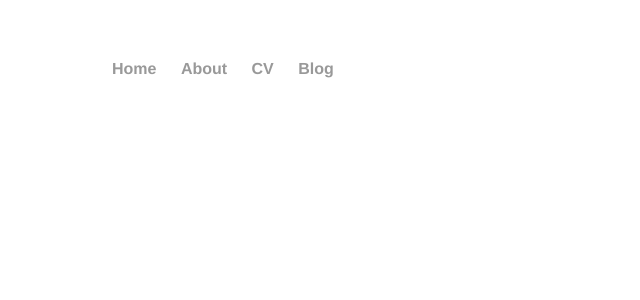
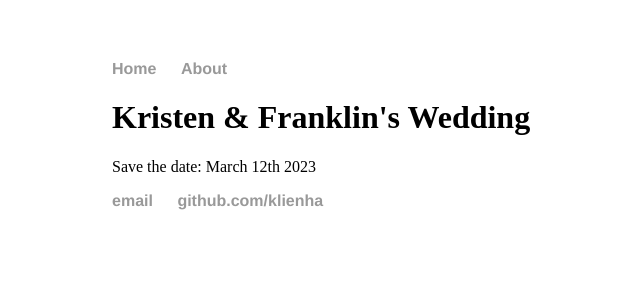
Before and after one commit to klienha/klienha.github.io, a Jekyll site: the page built from index.html, in a window 1280 px wide. Shown: the top 300 px of the page, without its empty margins (80-720 px from the left). Built offline with Jekyll 4.4.1, drawn with Linux system fonts in a browser that asks for light colours.

Commit message:
Update default.html

```diff
--- a/_layouts/default.html
+++ b/_layouts/default.html
@@ -10,8 +10,18 @@
 	    		<ul>
 	        		<li><a href="/">Home</a></li>
 		        	<li><a href="/about">About</a></li>
-	        		<li><a href="/cv">CV</a></li>
-	        		<li><a href="/blog">Blog</a></li>
 	    		</ul>
 			</nav>
 			<div class="container">
+
+			{{ content }}
+
+			</div><!-- /.container -->
+			<footer>
+	    		<ul>
+	        		<li><a href="mailto:lienhartkelsey@gmail.com">email</a></li>
+	        		<li><a href="https://github.com/klienha/">github.com/klienha</a></li>
+				</ul>
+			</footer>
+		</body>
+	</html>
```
